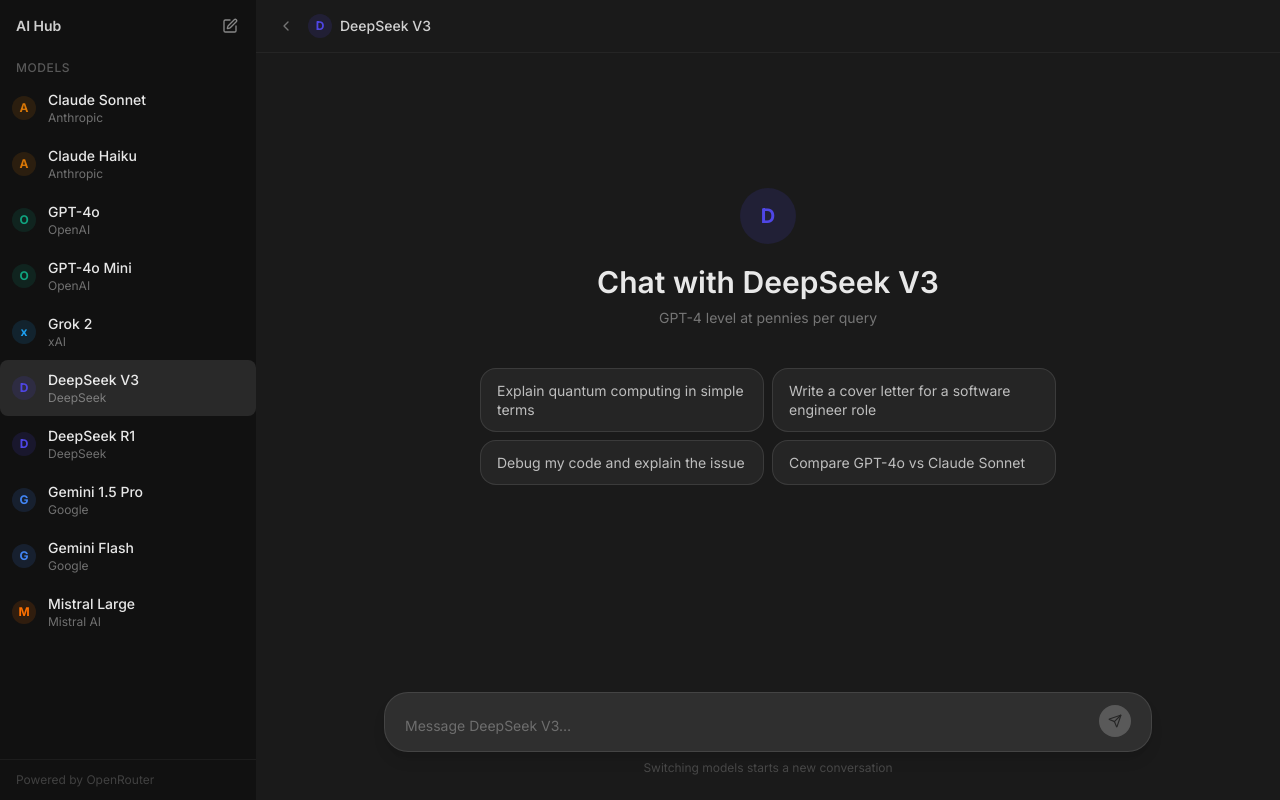
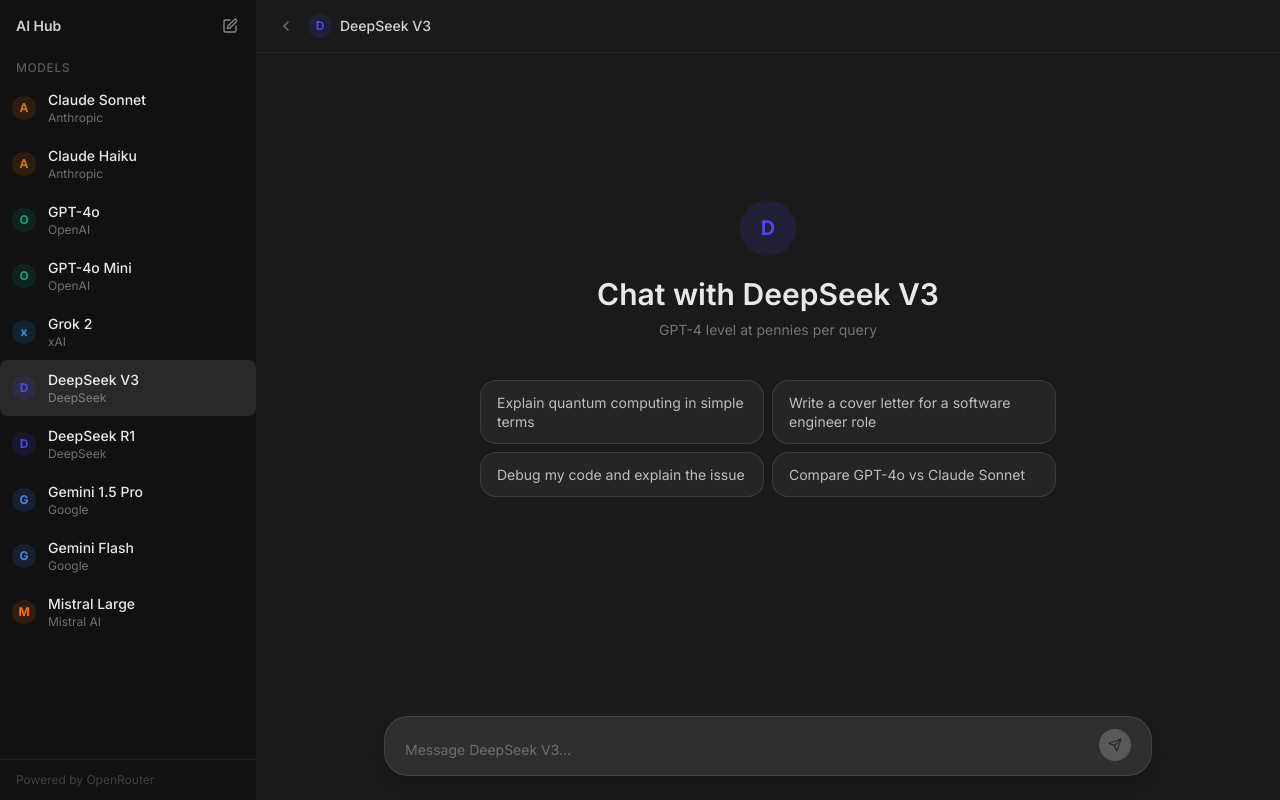
Before and after one commit to alexkedwell/alexkedwell-ai, a Next.js app: page / in a window 1280 px wide. Built offline with nearby package versions, Linux system fonts and the light colour scheme.

Commit message:
fix: remove leftover footer text

```diff
--- a/app/page.tsx
+++ b/app/page.tsx
@@ -309,9 +309,7 @@
                 <Send className="w-3.5 h-3.5 text-black" />
               </button>
             </div>
-            <p className="text-center text-xs text-white/20 mt-2">
-              Switching models starts a new conversation
-            </p>
+
           </div>
         </div>
 
```
